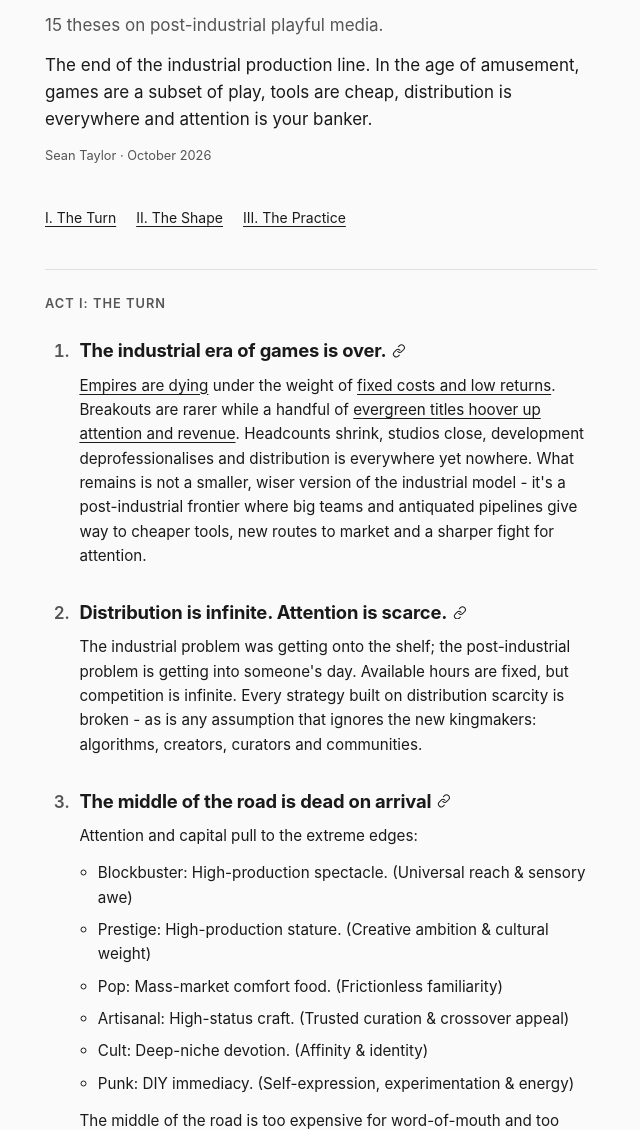
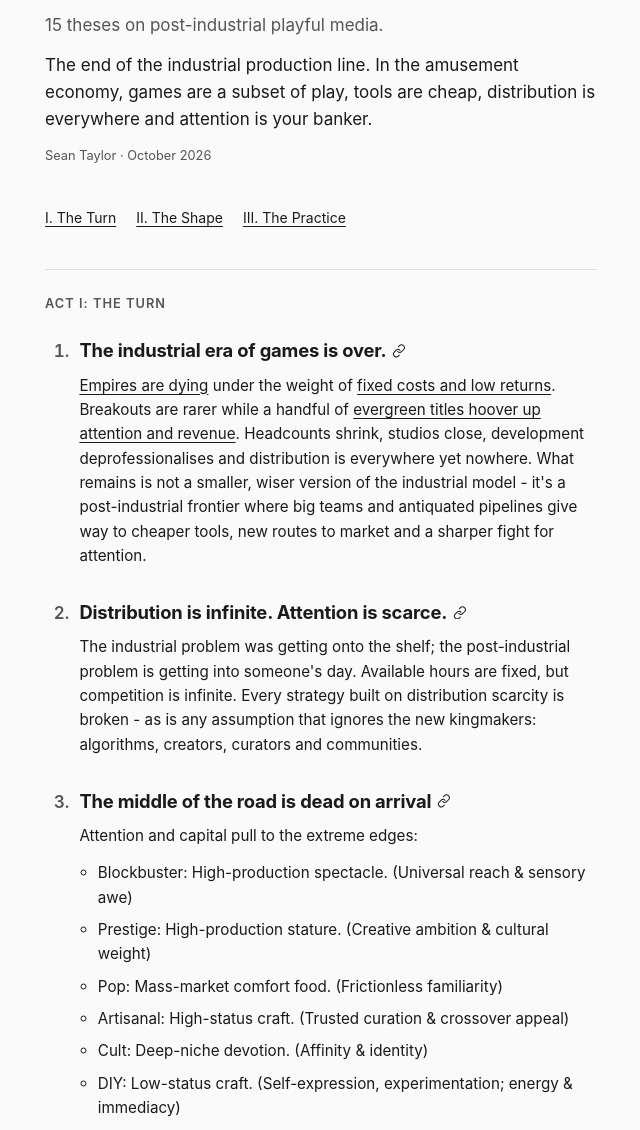
Before and after one commit to kwangchow/kwangchow.github.io, a plain HTML site: page amusement-economy.html in a window 1280 px wide. Shown: the part 157-1287 px from the top of the page, without its empty margins (319-959 px from the left). Drawn offline with Linux system fonts and the light colour scheme.

Commit message:
Update amusement-economy.html

```diff
--- a/amusement-economy.html
+++ b/amusement-economy.html
@@ -96,7 +96,7 @@
       <header>
         <h1 id="theses-title">After the Games Industry</h1>
         <p class="subtitle">15 theses on post-industrial playful media.</p>
-        <p>The end of the industrial production line. In the age of amusement, games are a subset of play, tools are cheap, distribution is everywhere and attention is your banker.</p>
+        <p>The end of the industrial production line. In the amusement economy, games are a subset of play, tools are cheap, distribution is everywhere and attention is your banker.</p>
         <p class="byline">Sean Taylor · <time datetime="2026-10-16">October 2026</time></p>
       </header>
 
@@ -126,7 +126,7 @@
               <li>Pop: Mass-market comfort food. (Frictionless familiarity)</li>
               <li>Artisanal: High-status craft. (Trusted curation &amp; crossover appeal)</li>
               <li>Cult: Deep-niche devotion. (Affinity &amp; identity)</li>
-              <li>Punk: DIY immediacy. (Self-expression, experimentation &amp; energy)</li>
+              <li>DIY: Low-status craft. (Self-expression, experimentation; energy &amp; immediacy)</li>
             </ul>
             <p>The middle of the road is too expensive for word-of-mouth and too square to inspire conviction. There is no market for 5/10.</p>
           </li>
@@ -186,7 +186,7 @@
           </li>
           <li id="thesis-13">
             <h3>The audience is evidence.<button class="thesis-link" type="button" aria-label="Copy link to thesis 13" title="Copy link to thesis 13"><svg xmlns="http://www.w3.org/2000/svg" viewBox="0 0 24 24" fill="none" stroke="currentColor" stroke-width="1.75" stroke-linecap="round" stroke-linejoin="round" aria-hidden="true" focusable="false"><path d="M10 13a5 5 0 0 0 7.07 0l3-3a5 5 0 0 0-7.07-7.07l-1.72 1.71"/><path d="M14 11a5 5 0 0 0-7.07 0l-3 3a5 5 0 0 0 7.07 7.07l1.71-1.71"/></svg></button></h3>
-            <p>Usage is oxygen for ideas. Telemetry beats opinion; observed behaviour beats blind assumption. Maker mode lies: it overweights production preferences and underweights actual user habit. Small, fast probes into real desires beat large, slow bets informed by internal conviction. Trust where audiences cluster and return, not what they claim they want.</p>
+            <p>Usage is oxygen for ideas. Observation beats opinion; evidence beats assumption; sincere signals beat echo chambers; culturematics beat confirmation bias. The mythical maker mode overweights production preferences and underweights actual user habit. Small, fast probes into real desires beat large, slow bets informed by internal conviction. Trust where audiences cluster and return, not what they claim they want.</p>
           </li>
           <li id="thesis-14">
             <h3>Orchestration beats authorship.<button class="thesis-link" type="button" aria-label="Copy link to thesis 14" title="Copy link to thesis 14"><svg xmlns="http://www.w3.org/2000/svg" viewBox="0 0 24 24" fill="none" stroke="currentColor" stroke-width="1.75" stroke-linecap="round" stroke-linejoin="round" aria-hidden="true" focusable="false"><path d="M10 13a5 5 0 0 0 7.07 0l3-3a5 5 0 0 0-7.07-7.07l-1.72 1.71"/><path d="M14 11a5 5 0 0 0-7.07 0l-3 3a5 5 0 0 0 7.07 7.07l1.71-1.71"/></svg></button></h3>
```
